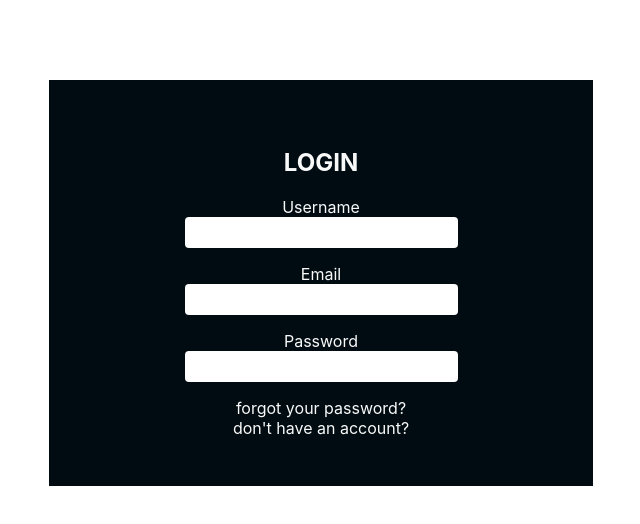
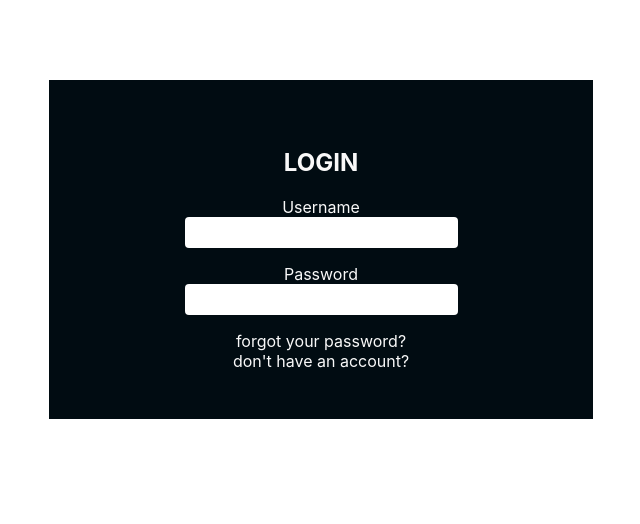
Before and after one commit to sarazm2000/Decentrailized-Twitter, a React (Create React App) app: page / in a window 1280 px wide. Shown: the top 524 px of the page, without its empty margins (319-959 px from the left). Built offline with nearby package versions, Linux system fonts and the light colour scheme.

Commit message:
delete email input

```diff
--- a/src/pages/Login.js
+++ b/src/pages/Login.js
@@ -7,8 +7,6 @@ const Login = () => {
             <form className="login-form">
                 <label for="username">username</label><br />
                 <input type="text" id="username" /><br />
-                <label for="email">email</label><br />
-                <input type="email" id="email" /><br />
                 <label for="password">password</label><br />
                 <input type="password" id="password" /><br />
             </form>
```
